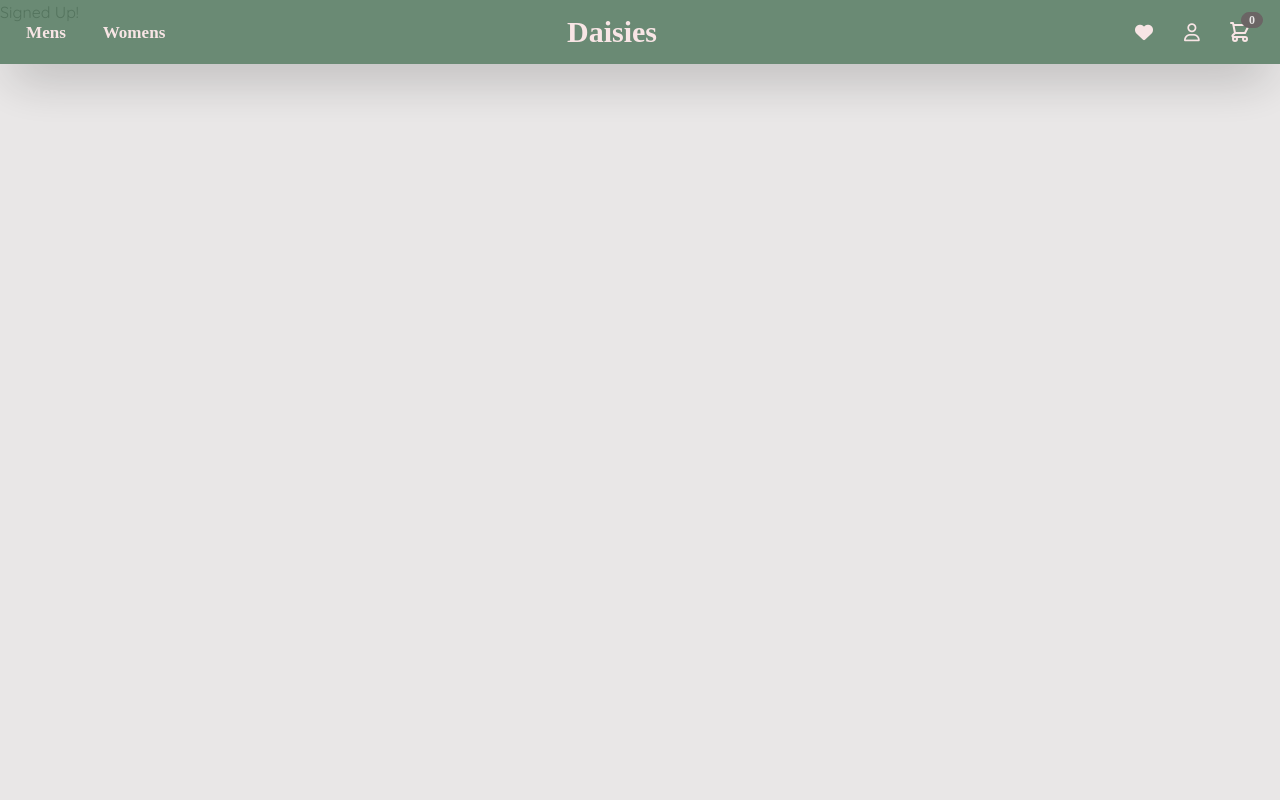
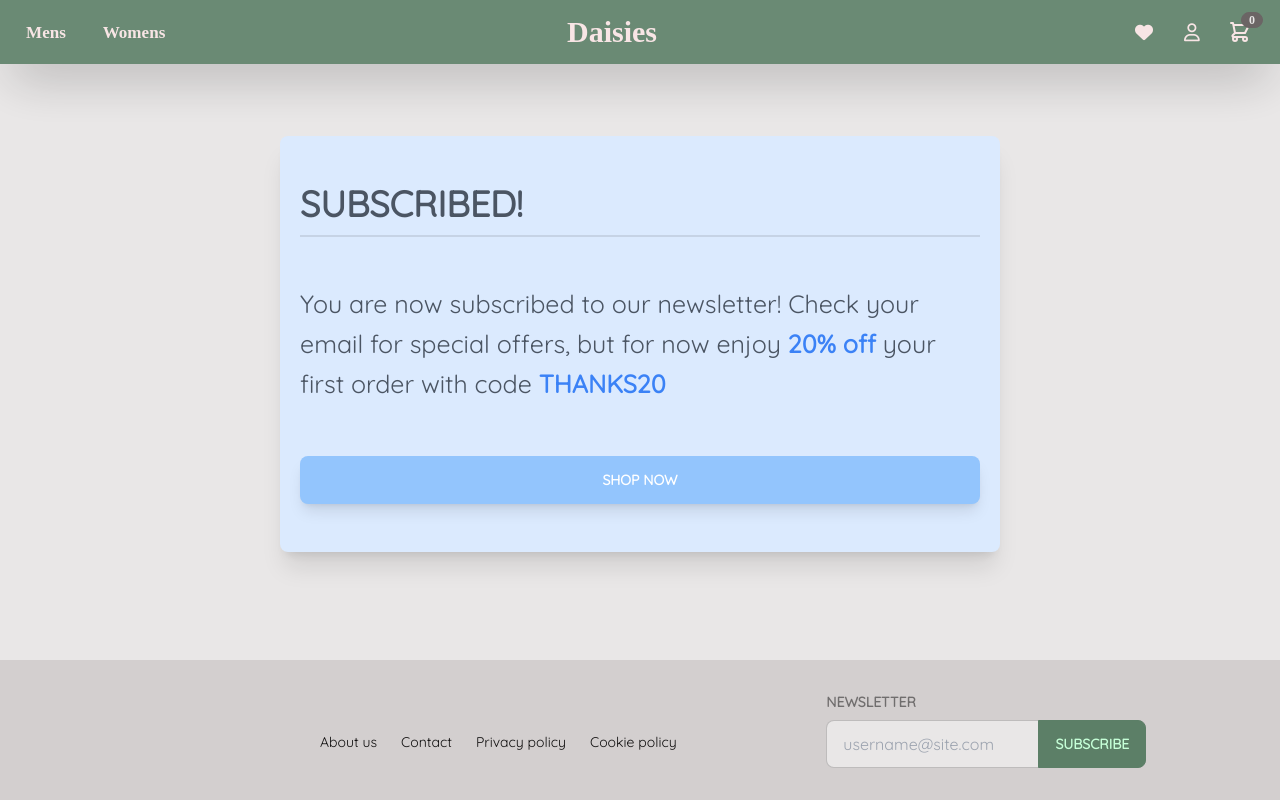
Before and after one commit to Jwilkins48/Market, a React (Vite) app: page /Newsletter in a window 1280 px wide. Built offline with nearby package versions, Linux system fonts and the light colour scheme; no server answers; the database is empty; a web font is replaced by a local one.

Commit message:
newsletter

```diff
--- a/src/components/CheckOutCard.jsx
+++ b/src/components/CheckOutCard.jsx
@@ -34,7 +34,7 @@ function CheckOutCard({ cartItem, id, deleteCartItem }) {
   }, [quantity]);
 
   return (
-    <div className="mx-5 lg:w-96 h-40 m-auto relative mt-4 mb-4 bg-[#f2f4f5] flex items-center justify-evenly rounded-2xl shadow-2xl">
+    <div className="mx-5 lg:w-96 h-44 m-auto relative mt-4 mb-4 bg-[#f2f4f5] flex items-center justify-evenly rounded-2xl shadow-2xl">
       <div>
         <button
           className="absolute top-2 right-5 opacity-[.45] hover:text-blue-400"
--- a/src/components/Footer.jsx
+++ b/src/components/Footer.jsx
@@ -4,7 +4,7 @@ import { useNavigate } from "react-router-dom";
 function Footer() {
   const navigate = useNavigate();
   return (
-    <footer className="footer pl-2 pb-4 lg:py-8 lg:pl-[25%] bg-base-200 text-base-content">
+    <footer className="footer pl-2 pb-4 lg:py-8 lg:pl-[25%] bg-base-200 text-base-content ">
       <div className="flex gap-6 mx-auto mt-10 lg:mx-0">
         <a className="link link-hover">About us</a>
         <a className="link link-hover">Contact</a>
--- a/src/components/ItemCard.jsx
+++ b/src/components/ItemCard.jsx
@@ -16,13 +16,11 @@ function ItemCard({ item, id, quantity, setQuantity }) {
   const params = useParams();
   const auth = getAuth();
   const [loading, setLoading] = useState(true);
-  const [open, setOpen] = useState(false);
   const [size, setSize] = useState("SM");
   const [wishlist, setWishlist] = useState(false);
 
   const handleClick = async (size) => {
     setSize(size);
-    setOpen(!open);
     setLoading(false);
   };
 
@@ -45,11 +43,11 @@ function ItemCard({ item, id, quantity, setQuantity }) {
         size: size,
       });
       await updateDoc(doc(db, "clothing", id), {
-        quantity: quantity + 1,
+        quantity: quantity,
       });
 
       await updateDoc(doc(db, "cartItems", id), {
-        quantity: quantity + 1,
+        quantity: quantity,
       });
       setLoading(false);
     }
@@ -142,16 +140,28 @@ function ItemCard({ item, id, quantity, setQuantity }) {
 
               {/* MOBILE SIZE START */}
               <div className="flex ml-3 gap-3 pb-2 sm:hidden md:hidden lg:hidden xl:hidden">
-                <button className="btn bg-indigo-300 border-0 text-white rounded-3xl">
+                <button
+                  onClick={() => handleClick("Small")}
+                  className="btn bg-indigo-300 border-0 text-white rounded-3xl"
+                >
                   SM
                 </button>
-                <button className="btn bg-indigo-300 border-0 text-white rounded-3xl">
+                <button
+                  onClick={() => handleClick("Medium")}
+                  className="btn bg-indigo-300 border-0 text-white rounded-3xl"
+                >
                   MD
                 </button>
-                <button className="btn bg-indigo-300 border-0 text-white rounded-3xl">
+                <button
+                  onClick={() => handleClick("Large")}
+                  className="btn bg-indigo-300 border-0 text-white rounded-3xl"
+                >
                   LG
                 </button>
-                <button className="btn bg-indigo-300 border-0 text-white rounded-3xl">
+                <button
+                  onClick={() => handleClick("XL")}
+                  className="btn bg-indigo-300 border-0 text-white rounded-3xl"
+                >
                   XL
                 </button>
               </div>
--- a/src/components/Navbar.jsx
+++ b/src/components/Navbar.jsx
@@ -29,6 +29,7 @@ function Navbar() {
   const onLogout = () => {
     auth.signOut();
     navigate("/");
+    alert("Signed Out!");
   };
 
   useEffect(() => {
@@ -126,9 +127,9 @@ function Navbar() {
             >
               {/* USER */}
 
-              <li onClick={() => navigate("/profile")}>
+              {/* <li onClick={() => navigate("/profile")}>
                 <a className="justify-between ">Profile</a>
-              </li>
+              </li> */}
               <li onClick={onLogout}>
                 <a>Logout</a>
               </li>
--- a/src/pages/CheckOut.jsx
+++ b/src/pages/CheckOut.jsx
@@ -42,7 +42,7 @@ function CheckOut() {
     };
 
     fetchCheckOut();
-  }, [test]);
+  }, []);
 
   //Delete from cart
   const deleteCartItem = async (id) => {
@@ -102,7 +102,7 @@ function CheckOut() {
           <div className="lg:w-[25rem] mx-5 rounded-2xl shadow-2xl bg-[#f2f4f5] mt-4 h-[21rem] relative my-0 mb-3">
             <div className="flex flex-col ml-5 mt-6">
               <p className="text-2xl ">
-                {cartTotal} {cart?.length === 1 ? "ITEM" : "ITEMS"}
+                {cartTotal} {cartTotal === 1 ? "ITEM" : "ITEMS"}
               </p>
               <div className="divider w-64 lg:w-80 my-3"></div>
               <div className="flex flex-col justify-end gap-2 ">
--- a/src/pages/Newsletter.jsx
+++ b/src/pages/Newsletter.jsx
@@ -1,7 +1,40 @@
 import React from "react";
+import { Link } from "react-router-dom";
+import Footer from "../components/Footer";
 
 function Newsletter() {
-  return <div>Signed Up!</div>;
+  return (
+    <div className="h-screen flex items-center justify-center">
+      <div className="pb-28">
+        <div className="lg:w-[45rem] lg:h-[26rem] lg:flex lg:flex-col lg:justify-center gap-10 mx-4 bg-blue-100 rounded-lg shadow-xl p-5">
+          <div className="">
+            <h1 className="text-2xl lg:text-4xl text-gray-600 font-bold">
+              SUBSCRIBED!
+            </h1>
+            <div className="divider mt-1 mb-0"></div>
+          </div>
+
+          <p className="text-lg lg:text-[25px] lg:leading-10 lg:w-[40rem] text-gray-600 ">
+            You are now subscribed to our newsletter! Check your email for
+            special offers, but for now enjoy{" "}
+            <span className="text-blue-500 font-bold">20% off</span> your first
+            order with code{" "}
+            <span className="text-blue-500 font-bold">THANKS20</span>
+          </p>
+          <Link
+            className="btn w-full mt-3 bg-blue-300 border-0 shadow-lg text-white"
+            to="/shop/mens/shirt"
+          >
+            Shop Now
+          </Link>
+        </div>
+      </div>
+
+      <p className="absolute w-full bottom-0">
+        <Footer />
+      </p>
+    </div>
+  );
 }
 
 export default Newsletter;
```
